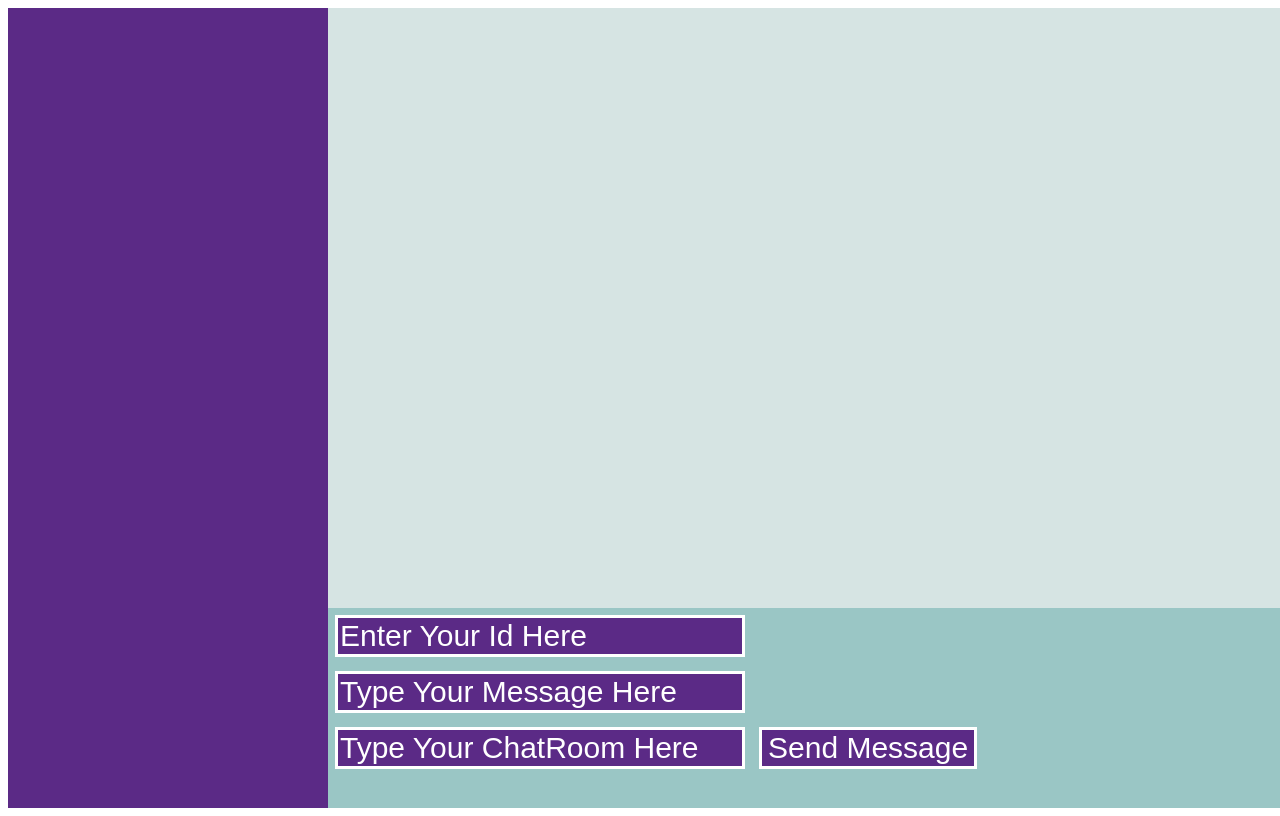
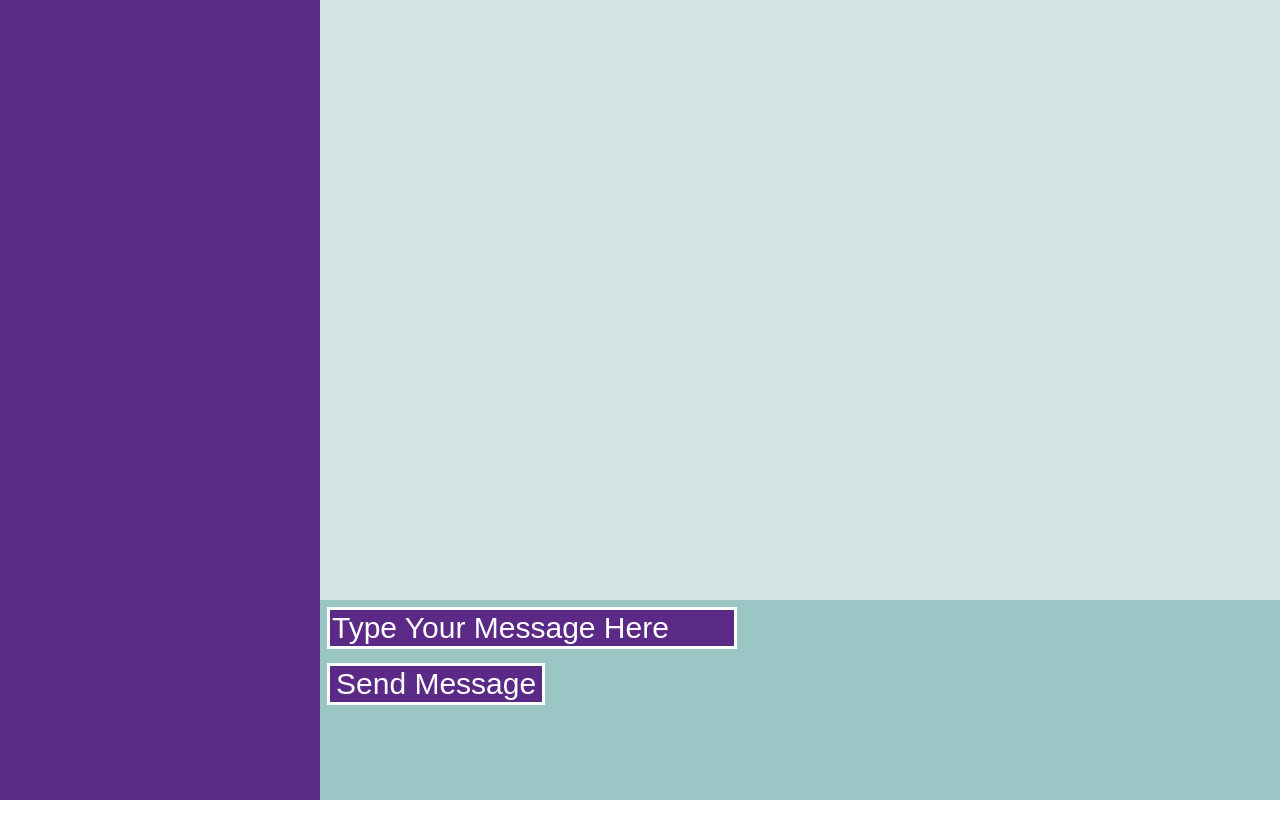
Before and after one commit to JmanJonz/fullstack-course-code-azurenngithub, a Next.js app in the folder NextJS Chat Application/: page / in a window 1280 px wide. Built offline with nearby package versions, Linux system fonts and the light colour scheme.

Commit message:
got rid of everything other than components and basic styles

```diff
--- a/NextJS Chat Application/src/app/components/Message.tsx
+++ b/NextJS Chat Application/src/app/components/Message.tsx
@@ -2,68 +2,18 @@
 "use client"
 
 import styles from './message.module.css';
-import {io} from 'socket.io-client'
-import { useEffect, useRef} from 'react';
 
-export default function Message({updateChatListt}){
-    const socketRef = useRef(null);
-    const inputRef = useRef(null);
-
-    // only run when when the component first renders not on any other updates
-    // emply array as second argument to hook is what makes this function only render
-    // on initial mount
-        // useEffect(()=>{
-        //     socketRef.current = io('http://localhost:4321')
-        //     socketRef.current.on('connect', ()=>{
-        //         updateChatListt({message: `You connected to ws with id: ${socketRef.current.id}`})
-        //     })
-        //     // listen for incomming messages
-        //     socketRef.current.on('serverToClient', (mess)=>{
-        //         updateChatListt({'message': mess});
-        //     })
-
-        // }, []);
-
-    // listen for incomming messages and add them to chatlist
-    // needs to be moved to inside useEffect as I tried this and
-    // this code ran before the socketwas setup so I got null errors
-        // socketRef.current.on()
-
-    function formSubmit(e){
-        // e.preventDefault();
-        // const formData = new FormData(e.target);
-        // const message = formData.get('message');
-        // const id = formData.get('id');
-        // const room = formData.get('room');
-        // updateChatListt({'message': `You Sent: ${message}`});
-        // socketRef.current.emit('clientToServer', {id: id, message: message, room: room})
-        // // clear message once sent
-        //     inputRef.current.value = '';
-    }
-
-
+export default function Message(){
     return(
-        <>
         <main className={styles.main}>
-            <form onSubmit={formSubmit} className='formMSG'>
+            <form className='formMSG'>
                 <div>
                 <label>
-                    <input name='id' className={`${styles.input} ${styles.inputOnly}`} placeholder='Enter Your Id Here' type="number" />
+                    <input name='message' className={`${styles.input} ${styles.inputOnly}`} placeholder='Type Your Message Here' type="text" />
                 </label>
                 </div>
-                <div>
-                <label>
-                    <input name='message' ref={inputRef} className={`${styles.input} ${styles.inputOnly}`} placeholder='Type Your Message Here' type="text" />
-                </label>
-                </div>
-                <div>
-                <label>
-                    <input name='room' className={`${styles.input} ${styles.inputOnly}`} placeholder='Type Your ChatRoom Here' type="text" />
-                </label>
                 <button className={`${styles.input} ${styles.button}`} type='submit'>Send Message</button>
-                </div>
             </form>
         </main>
-        </>
     )
 }
--- a/NextJS Chat Application/src/app/components/MessageList.tsx
+++ b/NextJS Chat Application/src/app/components/MessageList.tsx
@@ -3,14 +3,11 @@
 
 import styles from './messageList.module.css'
 
-export default function MessageList({chatList}){
+export default function MessageList(){
     return(
         <>
         <main className={styles.main}>
             <ul>
-                {chatList.map((message)=>{
-                    return <li key={Date.now}>{message.message}</li>
-                })}
             </ul>
         </main>
         </>
--- /dev/null
+++ b/NextJS Chat Application/src/app/global.css
@@ -0,0 +1,6 @@
+html, body{
+    width: 100vw;
+    height: 100vh;
+    margin: 0px;
+    padding: 0px;
+}
--- a/NextJS Chat Application/src/app/globals.css
+++ /dev/null
@@ -1,10 +0,0 @@
-@tailwind base;
-@tailwind components;
-@tailwind utilities;
-
-*{
-  color: black;
-}
-html, body{
-  margin: 0;
-}
--- a/NextJS Chat Application/src/app/page.tsx
+++ b/NextJS Chat Application/src/app/page.tsx
@@ -1,24 +1,20 @@
 // @ts-nocheck
 "use client"
 import styles from "@/app/chatapp.module.css";
+import "@/app/global.css";
 import Message from "./components/Message";
 import Chats from "./components/Chats";
 import MessageList from "./components/MessageList";
 import { useState } from "react";
 
 export default function ChatApp(){
-  const [chatList, setChatList] = useState([]);
-
-  function updateChatList(message){
-      setChatList(currentChatList => [...currentChatList, message])
-  }
 
   return(
       <>
       <main className={styles.main}>
           <Chats/>
-          <Message updateChatListt={updateChatList}/>
-          <MessageList chatList={chatList}/>
+          <Message/>
+          <MessageList/>
       </main>
       </>
   )
```
